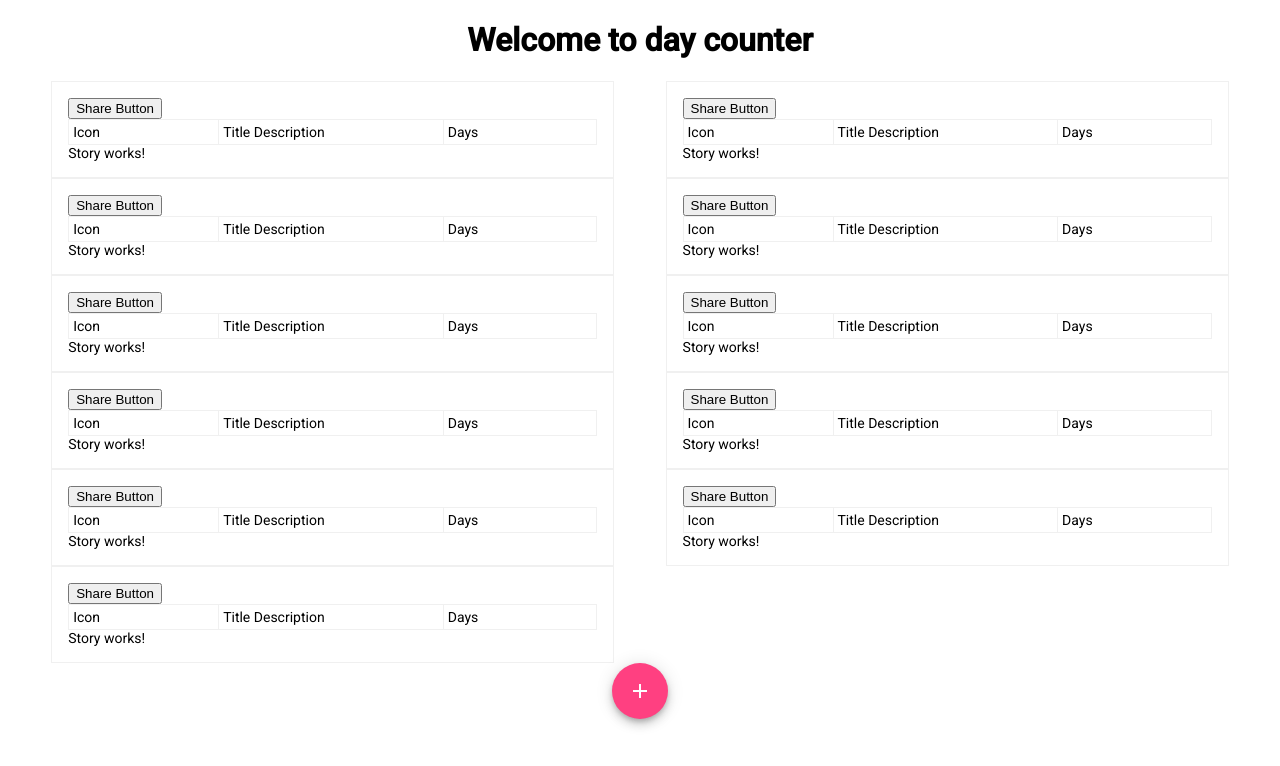
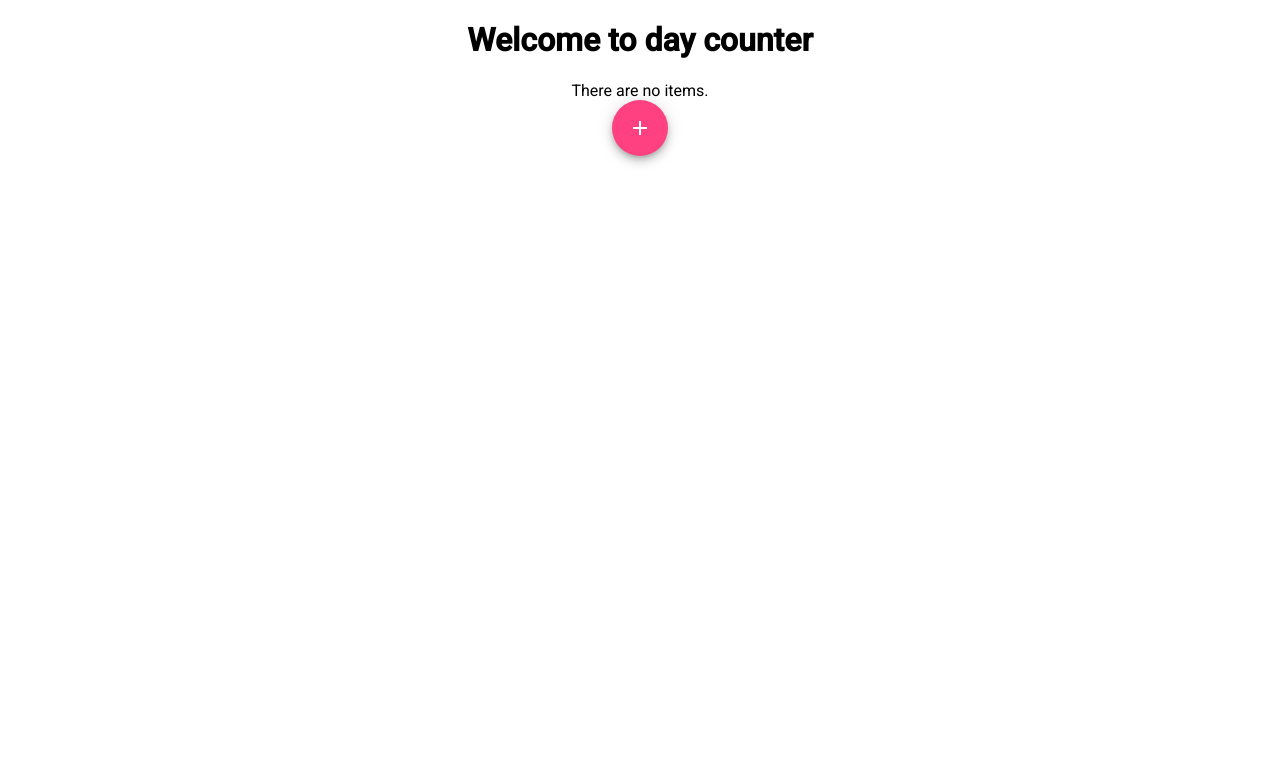
Before and after one commit to huntertran/day-counter, an Angular app: page / in a window 1280 px wide. Shown: the top 766 px of the page. Built offline with nearby package versions, Linux system fonts and the light colour scheme.

Commit message:
add category work

```diff
--- a/src/app/app.component.html
+++ b/src/app/app.component.html
@@ -2,17 +2,11 @@
   <h1>Welcome to day counter</h1>
 
   <div class="categories-container">
+    @for (category of main.Categories; track category.Title) {
     <app-category></app-category>
-    <app-category></app-category>
-    <app-category></app-category>
-    <app-category></app-category>
-    <app-category></app-category>
-    <app-category></app-category>
-    <app-category></app-category>
-    <app-category></app-category>
-    <app-category></app-category>
-    <app-category></app-category>
-    <app-category></app-category>
+    } @empty {
+    <p> There are no items. </p>
+    }
   </div>
   <div class="add">
     <button mat-fab
--- a/src/app/app.component.ts
+++ b/src/app/app.component.ts
@@ -1,5 +1,5 @@
 import { NewCategoryComponent } from './components/new-category/new-category.component';
-import { Component } from '@angular/core';
+import { Component, OnInit } from '@angular/core';
 import { CommonModule } from '@angular/common';
 import { RouterOutlet } from '@angular/router';
 import { CategoryComponent } from './components/category/category.component';
@@ -10,6 +10,8 @@ import {
   MatDialog,
   MatDialogRef
 } from '@angular/material/dialog';
+import { StorageService } from './services/storage.service';
+import { Main } from './models/main.model';
 
 @Component({
   selector: 'app-root',
@@ -18,9 +20,24 @@ import {
   templateUrl: './app.component.html',
   styleUrl: './app.component.scss'
 })
-export class AppComponent {
-  constructor(public dialog: MatDialog) { }
+export class AppComponent implements OnInit {
+  public main: Main = {
+    User: '',
+    Categories: []
+  };
+
+  constructor(
+    public dialog: MatDialog,
+    private storageService: StorageService
+  ) { }
+  ngOnInit(): void {
+    this.main = this.storageService.read('test');
+  }
+
   public addCategory(): void {
-    this.dialog.open(NewCategoryComponent);
+    this.dialog.open(NewCategoryComponent)
+      .afterClosed().subscribe(() =>
+        this.main = this.storageService.read('test')
+      );
   }
 }
```
